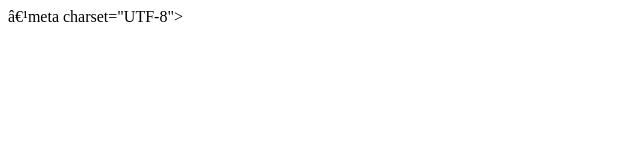
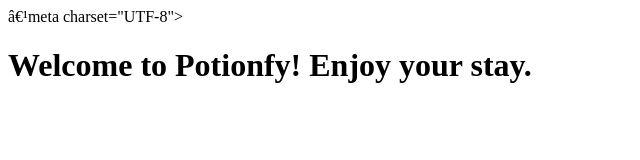
Before and after one commit to kikyhermione/potionfy, a plain HTML site: page index.html in a window 1280 px wide. Shown: the whole page, without its empty margins (0-640 px from the left). Drawn offline with Linux system fonts and the light colour scheme.

Commit message:
Adding landing message.#1

```diff
--- a/index.html
+++ b/index.html
@@ -5,6 +5,6 @@
     <title>Welcome to Potionfy</title>
 </head>
 <body>
-
+    <h1>Welcome to Potionfy! Enjoy your stay.</h1>
 </body>
 </html>
```
